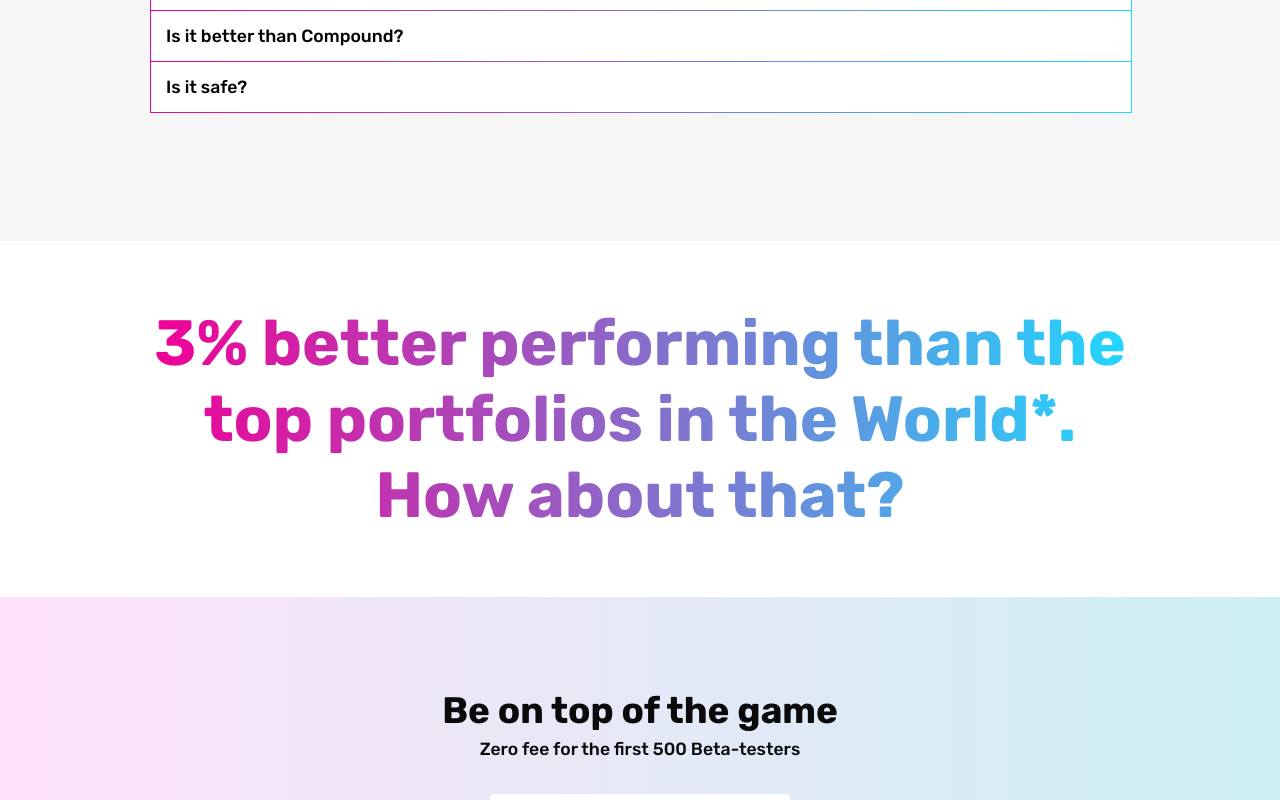
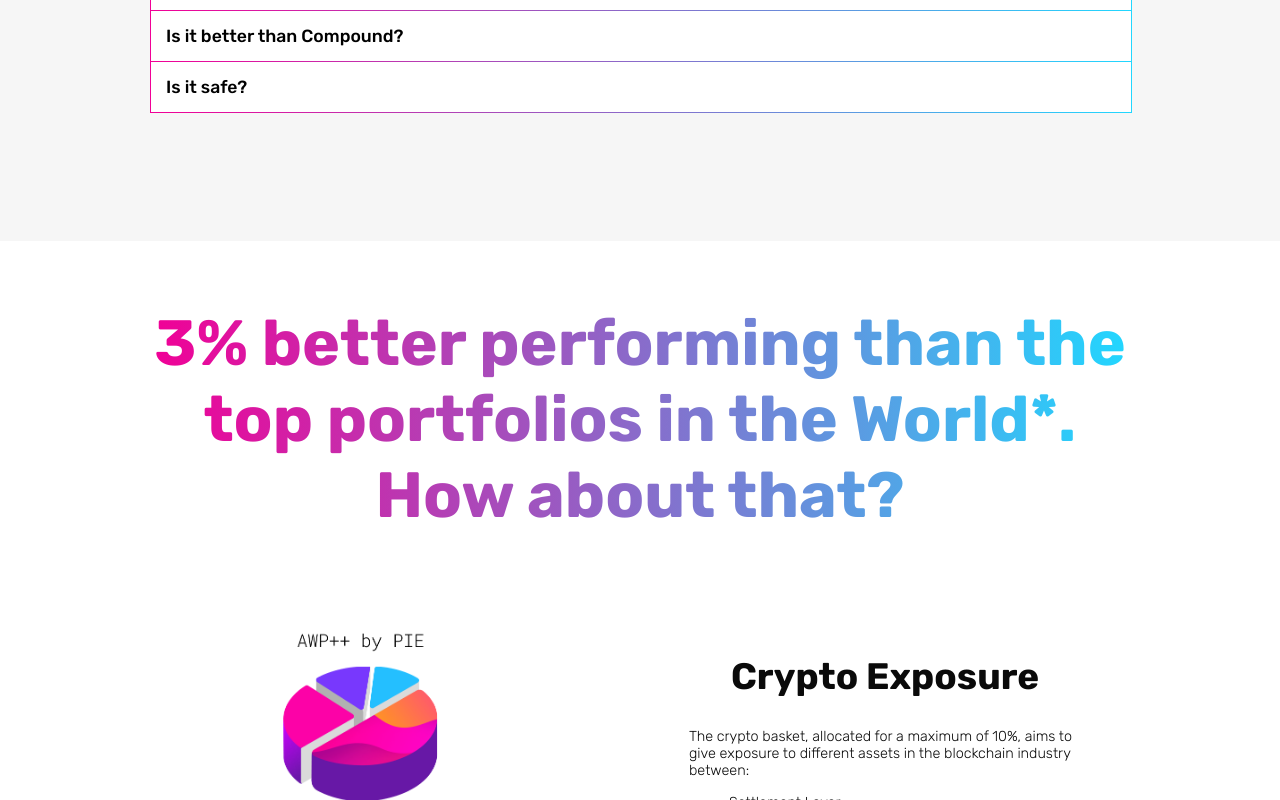
Before and after one commit to pie-dao/frontend, a React (Create React App) app: page / in a window 1280 px wide. Shown: the part 2000-2800 px from the top of the page. Built offline with nearby package versions, Linux system fonts and the light colour scheme.

Commit message:
resolving minor errors

```diff
--- a/src/Components/BigBlackTitle.js
+++ b/src/Components/BigBlackTitle.js
@@ -73,7 +73,7 @@ const BigBlackTitle = props => {
 <Container>
   <section className="content center">
     <Title>We promise it's good stuff. Read the Whitepaper</Title>
-    <A href="#"><WP>📄</WP></A>
+    <A href="#"><WP><span role="img" aria-label="document">📄</span></WP></A>
   </section>
 </Container>
     );
--- a/src/Components/TopNavi.js
+++ b/src/Components/TopNavi.js
@@ -1,12 +1,7 @@
-import React from 'react';
-import styled from 'styled-components';
-import Logo from './Logo';
-import {
-  BrowserRouter as Router,
-  Link,
-  Route,
-  Switch,
-} from 'react-router-dom';
+import React from "react";
+import styled from "styled-components";
+import Logo from "./Logo";
+import { Link } from "react-router-dom";
 
 const Container = styled.div`
   display: flex;
@@ -66,7 +61,6 @@ font-size: var(--text-prettysmall);
   }
 `;
 
-
 const MobileNone = styled.div`
   display: block;
   @media (max-width: 768px) {
@@ -74,20 +68,29 @@ display: block;
   }
 `;
 
-
-
 const TopNavi = props => {
   return (
     <Container>
       <Left>
-    <Link to="/"><Logo/></Link>
+        <Link to="/">
+          <Logo />
+        </Link>
       </Left>
       <Right>
         <A href="#">whitepaper</A>
-    <MobileNone><StyledLink to="/charts">charts</StyledLink></MobileNone>
-    <MobileNone><StyledLink to="/Investment">investment</StyledLink></MobileNone>
-    <MobileNone><A href="#">discord</A></MobileNone>
-    <MobileNone> <A href="#">contact</A></MobileNone>
+        <MobileNone>
+          <StyledLink to="/charts">charts</StyledLink>
+        </MobileNone>
+        <MobileNone>
+          <StyledLink to="/Investment">investment</StyledLink>
+        </MobileNone>
+        <MobileNone>
+          <A href="#">discord</A>
+        </MobileNone>
+        <MobileNone>
+          {" "}
+          <A href="#">contact</A>
+        </MobileNone>
       </Right>
     </Container>
   );
--- a/src/Pages/Home.js
+++ b/src/Pages/Home.js
@@ -17,7 +17,6 @@ function Home() {
       <GradienBgSection />
       <FAQ />
       <GradientText GradientTextContent="3% better performing than the top portfolios in the World*. How about that?" />
-      <Newsletter />
       <Features />
       <BlackBGgradientText BlackBGgradientContent="If you had invested $100 per month over the past 10 years, you would have $111,324.92 today. The next best time to invest is now."/>
       <BigBlackTitle />
--- a/src/Pages/InvestmentDetail.js
+++ b/src/Pages/InvestmentDetail.js
@@ -1,9 +1,6 @@
 import React from "react";
-import ComparisonTable from "../Components/ComparisonTable";
 import GradientText from "../Components/GradientText";
-import Features from "../Components/Features";
 import BlackBGgradientText from "../Components/BlackBGgradientText";
-import BigBlackTitle from "../Components/BigBlackTitle";
 import Newsletter from "../Components/Newsletter";
 import AWPDetail from "../Components/AWPDetail";
 
```
Lines whose indentation alone changed are shown as unchanged.
